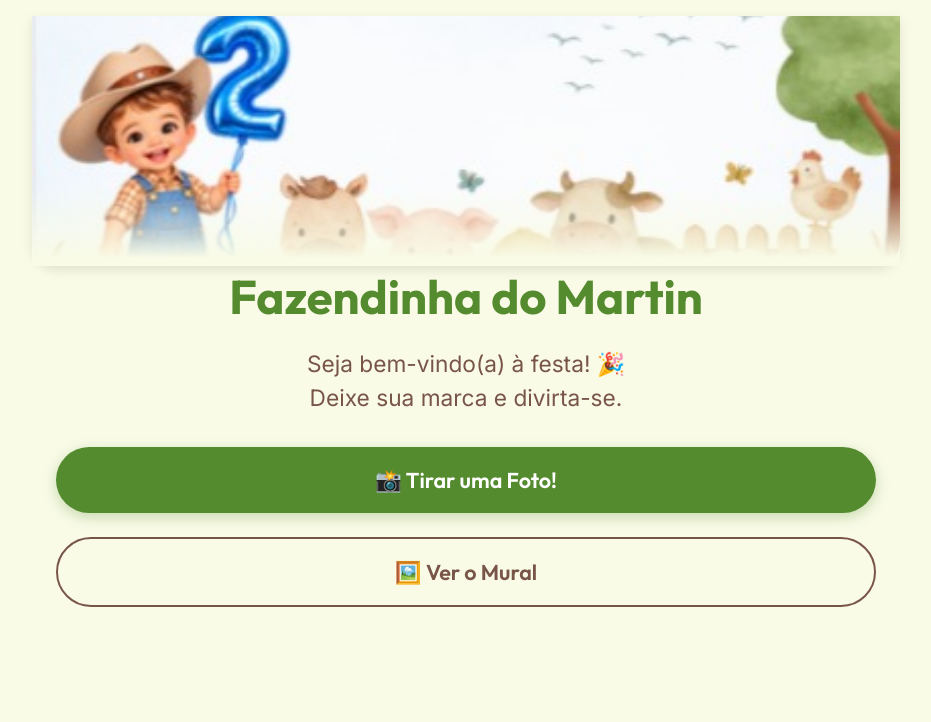
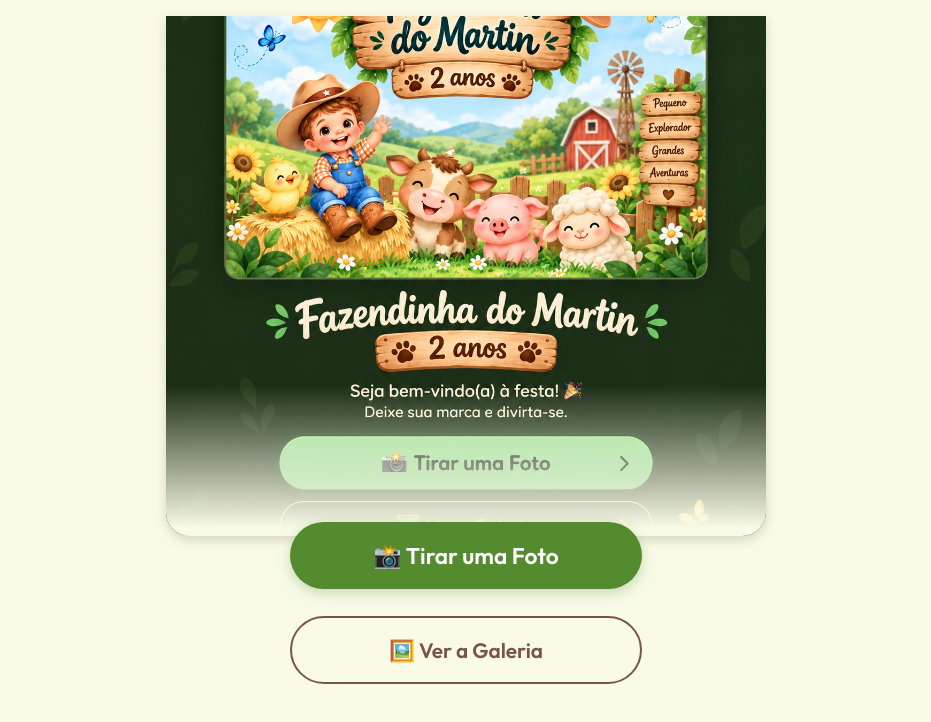
Before and after one commit to menichini/Galeria-Digital, a Next.js app: page / in a window 1280 px wide. Shown: the top 722 px of the page, without its empty margins (174-1105 px from the left). Built offline with nearby package versions, Linux system fonts and the light colour scheme.

Commit message:
feat: update home page UI, add Home navigation button, and configure final PNG frame overlay

```diff
--- a/src/app/api/public/list/route.ts
+++ b/src/app/api/public/list/route.ts
@@ -22,5 +22,14 @@ export async function GET() {
     createdAt: photo.created_at
   }));
 
-  return NextResponse.json({ files });
+  return NextResponse.json(
+    { files },
+    {
+      headers: {
+        'Cache-Control': 'no-store, no-cache, must-revalidate, proxy-revalidate',
+        'Pragma': 'no-cache',
+        'Expires': '0'
+      }
+    }
+  );
 }
--- a/src/app/gallery/page.tsx
+++ b/src/app/gallery/page.tsx
@@ -15,7 +15,7 @@ export default function GalleryPage() {
 
   const fetchFiles = async () => {
     try {
-      const res = await fetch('/api/public/list');
+      const res = await fetch('/api/public/list', { cache: 'no-store' });
       const data = await res.json();
       setFiles(data.files || []);
     } catch (e) {
--- a/src/app/layout.tsx
+++ b/src/app/layout.tsx
@@ -5,6 +5,8 @@ import { Outfit, Inter, Pacifico } from 'next/font/google';
 const outfit = Outfit({ subsets: ['latin'], variable: '--font-outfit' });
 const inter = Inter({ subsets: ['latin'], variable: '--font-inter' });
 const pacifico = Pacifico({ weight: '400', subsets: ['latin'], variable: '--font-pacifico' });
+
+import HomeButton from '../components/HomeButton';
 
 export const metadata = {
   title: 'Fazendinha do Martin',
@@ -20,6 +22,7 @@ export default function RootLayout({ children }: RootLayoutProps) {
     <html lang="pt-BR">
       <body className={`${inter.variable} ${outfit.variable} ${pacifico.variable}`}>
         {/* We removed the ugly nav to allow a clean full-screen mobile experience */}
+        <HomeButton />
         <div className="app-container">
           {children}
         </div>
--- a/src/app/page.tsx
+++ b/src/app/page.tsx
@@ -1,46 +1,63 @@
 import Link from 'next/link';
+import Image from 'next/image';
 
 export default function Home() {
   return (
-    <main className="animate-in" style={{ padding: 0 }}>
-      {/* Hero Header */}
+    <main className="animate-in" style={{ padding: 0, display: 'flex', flexDirection: 'column', alignItems: 'center', minHeight: '100vh' }}>
+      {/* Hero / Arte Principal */}
       <div
         style={{
           width: '100%',
-          height: '250px',
-          backgroundImage: 'url(/farm-hero2.jpeg)',
-          backgroundSize: 'cover',
-          backgroundPosition: 'center',
+          maxWidth: '600px', // Tamanho máximo para desktop não distorcer
+          height: '65vh', // Ocupa boa parte da tela em mobile
+          minHeight: '400px',
+          maxHeight: '800px',
+          position: 'relative',
           borderRadius: '0 0 var(--radius-lg) var(--radius-lg)',
-          boxShadow: '0 4px 12px rgba(0,0,0,0.1)',
-          position: 'relative'
+          overflow: 'hidden',
+          boxShadow: '0 4px 12px rgba(0,0,0,0.15)',
         }}
       >
+        <Image
+          src="/fotosite.png"
+          alt="Fazendinha do Martin - 2 anos"
+          fill
+          priority
+          sizes="(max-width: 600px) 100vw, 600px"
+          style={{ objectFit: 'cover', objectPosition: 'center' }}
+        />
+
+        {/* Degradê sutil para fundir com o fundo da página e destacar os botões */}
         <div style={{
           position: 'absolute',
           bottom: 0, left: 0, right: 0,
-          height: '80px',
-          background: 'linear-gradient(to top, var(--color-bg-main) 10%, transparent)'
+          height: '150px',
+          background: 'linear-gradient(to top, var(--color-bg-main) 5%, transparent)'
         }} />
       </div>
 
-      <div style={{ padding: 'var(--spacing-lg)', textAlign: 'center' }}>
-        <h1 style={{ fontSize: '2.5rem', marginTop: '-1rem', position: 'relative', zIndex: 2 }}>
-          Fazendinha do Martin
-        </h1>
-        <p style={{ fontSize: '1.2rem', color: 'var(--color-text-muted)', marginBottom: 'var(--spacing-xl)' }}>
-          Seja bem-vindo(a) à festa! 🎉<br/>Deixe sua marca e divirta-se.
-        </p>
-
-        <Link href="/capture" style={{ textDecoration: 'none' }}>
-          <button className="btn btn-primary">
-            📸 Tirar uma Foto!
+      {/* Área de Botões (HTML Reais) */}
+      <div style={{
+        padding: 'var(--spacing-lg)',
+        textAlign: 'center',
+        width: '100%',
+        maxWidth: '400px',
+        marginTop: '-2rem', // Puxa os botões um pouco para cima do degradê
+        position: 'relative',
+        zIndex: 2,
+        display: 'flex',
+        flexDirection: 'column',
+        gap: '1rem'
+      }}>
+        <Link href="/capture" style={{ textDecoration: 'none', display: 'block' }}>
+          <button className="btn btn-primary" style={{ width: '100%', padding: '1rem', fontSize: '1.2rem' }}>
+            📸 Tirar uma Foto
           </button>
         </Link>
 
-        <Link href="/gallery" style={{ textDecoration: 'none' }}>
-          <button className="btn btn-ghost" style={{ marginTop: 'var(--spacing-md)' }}>
-            🖼️ Ver o Mural
+        <Link href="/gallery" style={{ textDecoration: 'none', display: 'block' }}>
+          <button className="btn btn-ghost" style={{ width: '100%', padding: '1rem', fontSize: '1.1rem' }}>
+            🖼️ Ver a Galeria
           </button>
         </Link>
       </div>
--- /dev/null
+++ b/src/components/HomeButton.tsx
@@ -0,0 +1,48 @@
+'use client';
+import { usePathname, useRouter } from 'next/navigation';
+
+export default function HomeButton() {
+  const pathname = usePathname();
+  const router = useRouter();
+
+  // Não mostrar na página inicial nem no painel admin
+  if (pathname === '/' || pathname.startsWith('/admin')) {
+    return null;
+  }
+
+  return (
+    <button
+      onClick={() => router.push('/')}
+      style={{
+        position: 'fixed',
+        top: '1rem',
+        left: '1rem',
+        zIndex: 1000,
+        background: 'rgba(255, 255, 255, 0.2)',
+        backdropFilter: 'blur(10px)',
+        border: '1px solid rgba(255, 255, 255, 0.3)',
+        borderRadius: '50px',
+        padding: '0.5rem 1rem',
+        color: '#fff',
+        fontWeight: '500',
+        cursor: 'pointer',
+        display: 'flex',
+        alignItems: 'center',
+        gap: '0.5rem',
+        boxShadow: '0 4px 12px rgba(0,0,0,0.1)',
+        transition: 'all 0.2s ease',
+      }}
+      onMouseOver={(e) => {
+        e.currentTarget.style.background = 'rgba(255, 255, 255, 0.3)';
+        e.currentTarget.style.transform = 'scale(1.05)';
+      }}
+      onMouseOut={(e) => {
+        e.currentTarget.style.background = 'rgba(255, 255, 255, 0.2)';
+        e.currentTarget.style.transform = 'scale(1)';
+      }}
+    >
+      <span style={{ fontSize: '1.2rem' }}>🏠</span>
+      Início
+    </button>
+  );
+}
```
Also changed, not shown: src/config/frames.ts (+5 -7 lines), public/fotosite.png (added), public/frames/moldura_martin_final.png (added).
